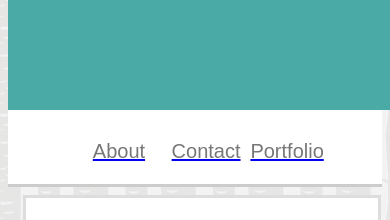
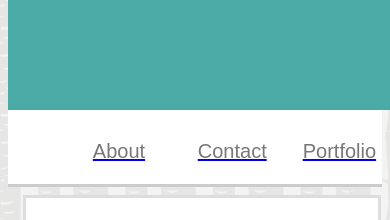
Before and after one commit to nicothegeeko/Responsive-Portfolio, a plain HTML site: page index.html in a window 390 px wide. Shown: the part 77-297 px from the top of the page. Drawn offline with Linux system fonts and the light colour scheme.

Commit message:
fixing git pages issue

```diff
--- a/assets/css/style.css
+++ b/assets/css/style.css
@@ -36,13 +36,13 @@ body {
 }
 
 .Poke-floats {
-    width: 0%;
+    width: 4%;
     padding-left: 14%;
     display: inline-block;
 }
 
 .Poke-floats-1 {
-    width: 0%;
+    width: 4%;
     padding-left: 10%;
     display: inline-block;
 }
@@ -343,7 +343,7 @@ h3 {
         width: 980px;
     }
     .Poke-floats {
-        width: 0%;
+        width: 4%;
         padding-left: 10%;
         display: inline-block;
     }
@@ -482,12 +482,12 @@ form {
         margin-right: 8%;
     }
     .Poke-floats-1 {
-        width: 0%;
+        width: 4%;
         padding-left: 2%;
         display: inline-block;
     }
     .Poke-floats {
-        width: 0%;
+        width: 4%;
         padding-left: 12%;
         display: inline-block;
     }
@@ -604,11 +604,12 @@ screen and (max-width: 640px) {
         text-align: center;
     }
     .Poke-floats {
-        width: 0%;
+        width: 7%;
         padding-left: 20%;
         display: inline-block;
     }
     .Poke-floats-1 {
+        width: 7%;
         padding-left: 20%;
     }
     body {
```
